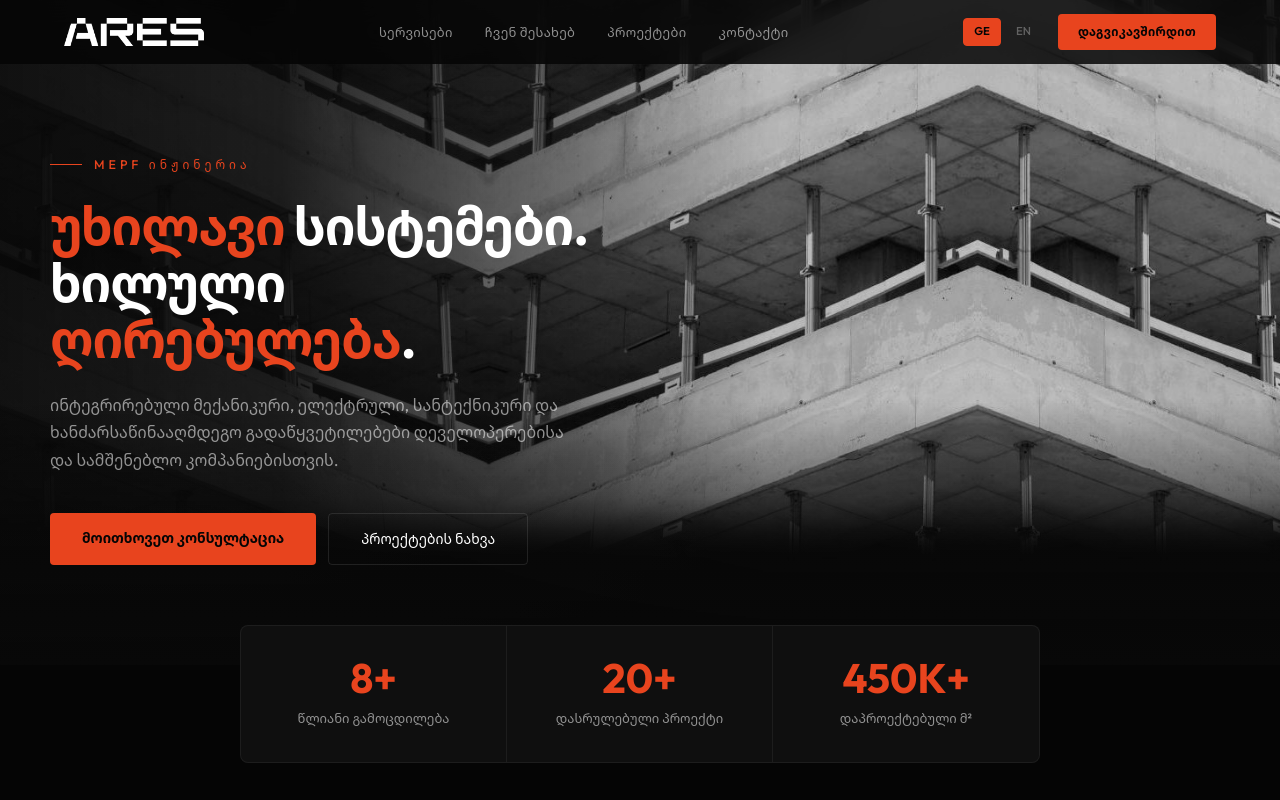
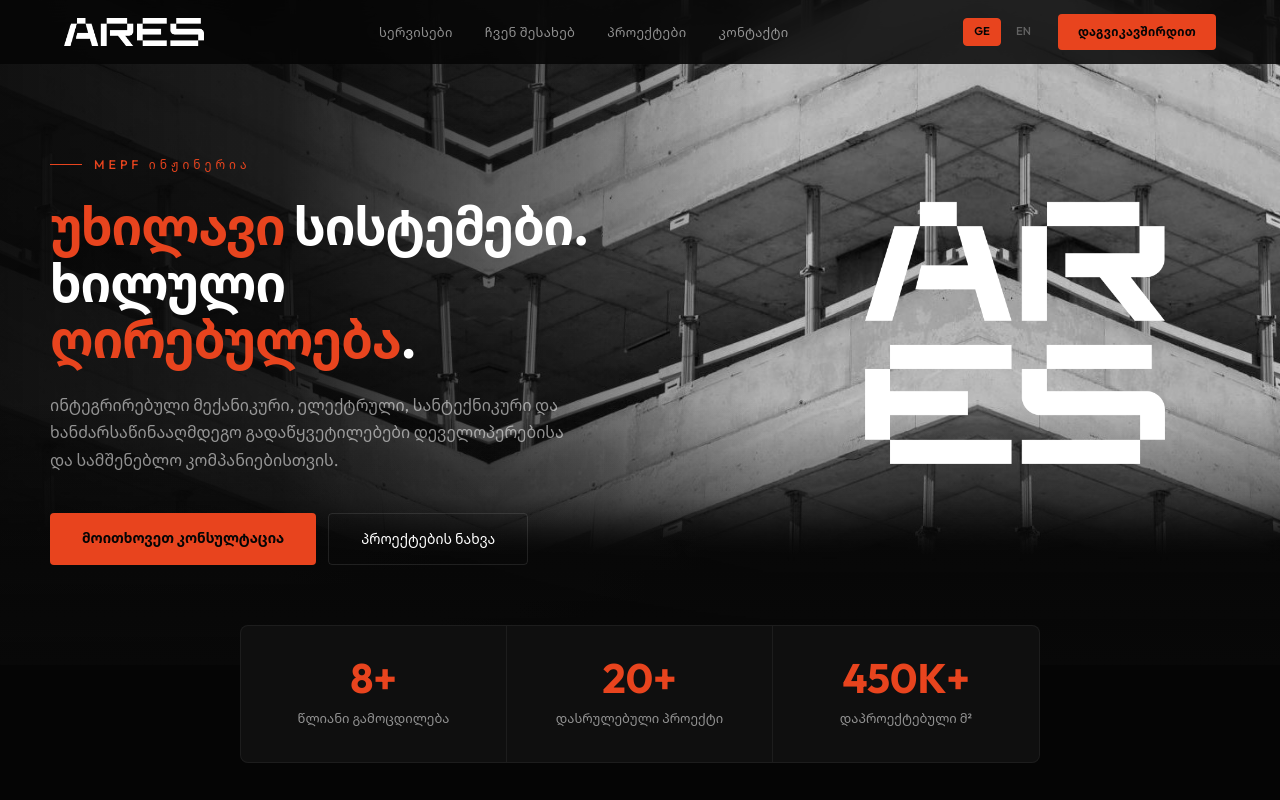
Before and after one commit to lukasturua9444/ares-ge, a Next.js app: page /ka in a window 1280 px wide. Shown: the top 800 px of the page. Built offline with nearby package versions, Linux system fonts and the light colour scheme.

Commit message:
Hero: add ARES watermark letters (GE homepage)

```diff
--- a/src/app/ka/page.js
+++ b/src/app/ka/page.js
@@ -89,6 +89,7 @@
       <section className="hero">
         <div className="hero-photo"></div>
         <div className="hero-overlay"></div>
+        <img src="/images/ARES_White_Vertical.png" alt="ARES" className="hero-logo" />
         <div className="hero-content">
           <div className="hero-label">MEPF ინჟინერია</div>
           <h1><em>უხილავი</em> სისტემები.<br />ხილული <em>ღირებულება</em>.</h1>
```
